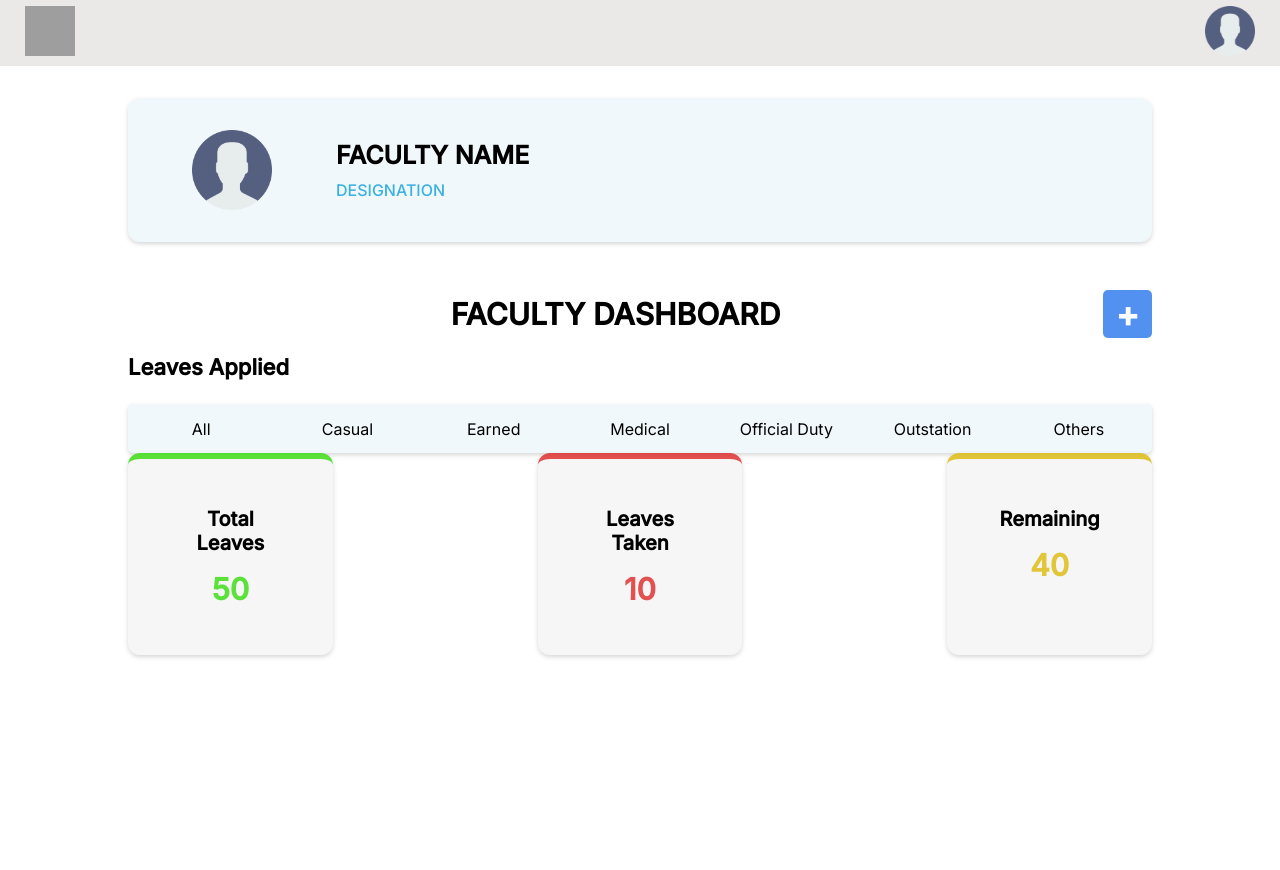
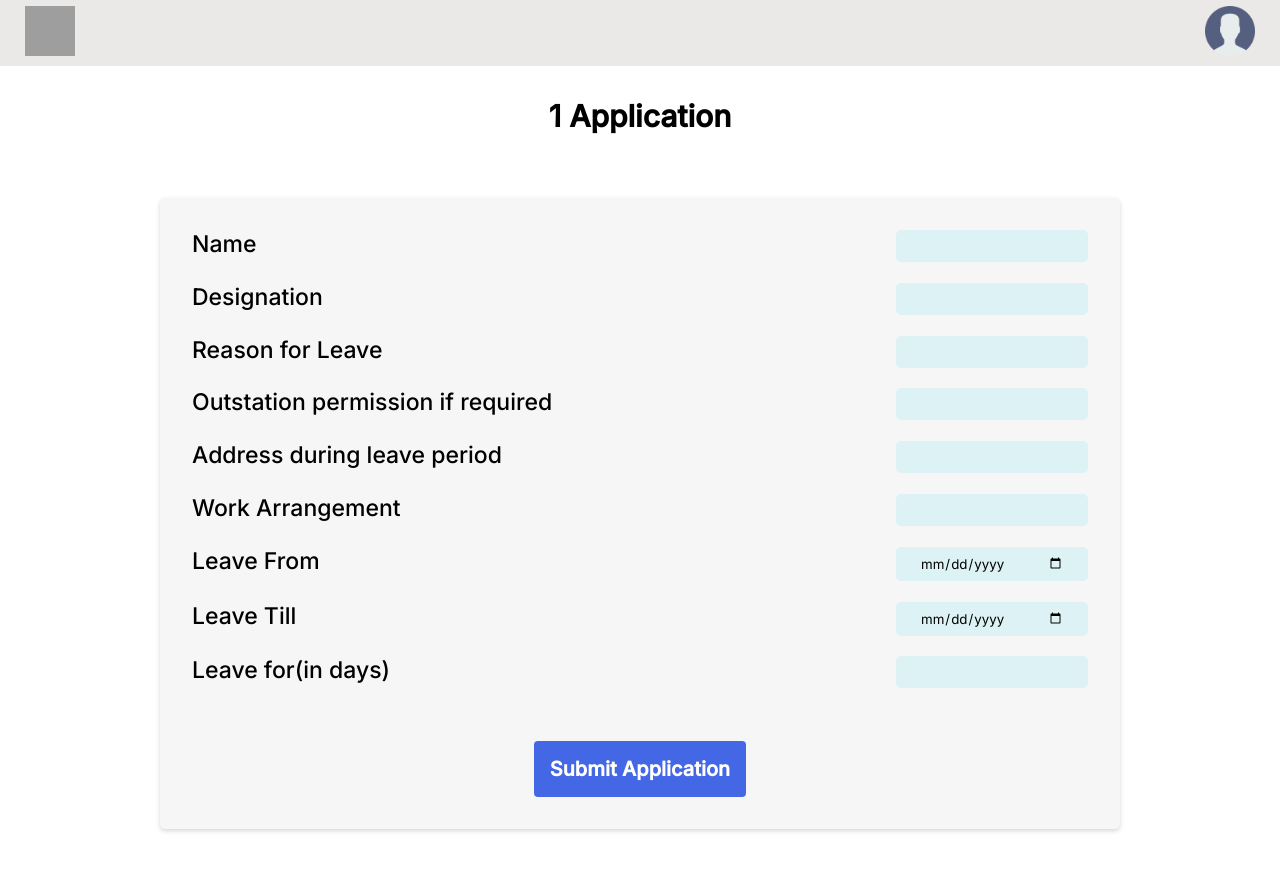
Before and after one commit to ERP-GBPUAT/module-1, a React (Create React App) app: page /form/1 in a window 1280 px wide. Shown: the top 870 px of the page. Before the commit the page ends 800 px from the top, so only its background shows below. Built offline with nearby package versions, Linux system fonts and the light colour scheme; grey boxes are pictures that could not be loaded.

Commit message:
added form

```diff
--- a/package.json
+++ b/package.json
@@ -8,6 +8,7 @@
     "@testing-library/user-event": "^13.5.0",
     "react": "^18.2.0",
     "react-dom": "^18.2.0",
+    "react-hook-form": "^7.43.9",
     "react-router-dom": "^6.6.2",
     "react-scripts": "5.0.1",
     "react-uuid": "^2.0.0",
--- a/src/App.js
+++ b/src/App.js
@@ -2,6 +2,8 @@ import "./App.css";
 import HomePage from "./pages/HomePage";
 import { Routes, Route } from "react-router-dom";
 import DetailPage from "./pages/DetailPage";
+import FormPage from "./components/FormPage";
+import LeaveRequestPage from "./pages/LeaveRequestPage";
 
 function App() {
   return (
@@ -9,6 +11,8 @@ function App() {
       <Routes>
         <Route path="*" element={<HomePage />} />
         <Route path="/detailPage/:id" element={<DetailPage />} />
+        <Route path="/form/:formCategory" element={<FormPage />} />
+        <Route path="/leaveRequests" element={<LeaveRequestPage />} />
       </Routes>
     </div>
   );
--- /dev/null
+++ b/src/components/FormPage.js
@@ -0,0 +1,134 @@
+import React from "react";
+import { useParams } from "react-router-dom";
+import { useForm } from "react-hook-form";
+import "../pages/DetailPage.css";
+import Header from "./Header";
+
+const FormPage = () => {
+  const params = useParams();
+  const { register, handleSubmit } = useForm();
+  const leaveType = params.formCategory;
+  const onSubmit = (data) => {
+    console.log(data);
+  };
+  return (
+    <>
+      <Header />
+      <div className="detailPage">
+        <div className="ahead">{leaveType} Application</div>
+        <div className="aformS">
+          <div className="formS">
+            <form onSubmit={handleSubmit(onSubmit)}>
+              <div>
+                <label>Name</label>
+                <input
+                  type="text"
+                  name="name"
+                  className="ans"
+                  {...register("name")}
+                />
+              </div>
+              <div>
+                <label>Designation</label>
+                <input
+                  type="text"
+                  name="designation"
+                  className="ans"
+                  {...register("designation")}
+                />
+              </div>
+              <div>
+                <label>Reason for Leave</label>
+                <input
+                  type="text"
+                  name="reason"
+                  className="ans"
+                  {...register("reason")}
+                />
+              </div>
+              <div>
+                <label>Outstation permission if required</label>
+                <input
+                  type="text"
+                  name="outstation permission"
+                  className="ans"
+                  {...register("outstaion permission")}
+                />
+              </div>
+              <div>
+                <label> Address during leave period</label>
+                <input
+                  type="text"
+                  name="address"
+                  className="ans"
+                  {...register("address")}
+                />
+              </div>
+              <div>
+                <label>Work Arrangement</label>
+                <input
+                  type="text"
+                  name="work arrangement"
+                  className="ans"
+                  {...register("work arrangement")}
+                />
+              </div>
+              <div>
+                <label>Leave From</label>
+                <input
+                  type="date"
+                  name="leave from"
+                  className="ans"
+                  {...register("leave from")}
+                />
+              </div>
+              <div>
+                <label>Leave Till</label>
+                <input
+                  type="date"
+                  name="leave till"
+                  className="ans"
+                  {...register("leave till")}
+                />
+              </div>
+              <div>
+                <label>Leave for(in days)</label>
+                <input
+                  type="number"
+                  name="number of leave days"
+                  className="ans"
+                  {...register("number of leave days")}
+                />
+              </div>
+              <div className="submitCont">
+                <button type="submit" className="submit">
+                  Submit Application
+                </button>
+              </div>
+              {/* <div>
+                <label>Number of C.L due</label>
+                <input
+                  type="text"
+                  name="cl due"
+                  className="ans"
+                  {...register("cl due")}
+                />
+              </div>
+              <div>
+              <label></label>
+                <input
+                  type="text"
+                  name="name"
+                  className="ans"
+                  {...register("name")}
+                />
+              </div> */}
+            </form>
+          </div>
+        </div>
+      </div>
+    </>
+  );
+};
+
+export default FormPage;
--- /dev/null
+++ b/src/components/LeaveRequestBar.css
@@ -0,0 +1,22 @@
+.leaveR {
+  width: 80vw;
+  margin: auto;
+  margin-top: 3rem;
+  margin-bottom: 2rem;
+  display: flex;
+  justify-content: space-between;
+  align-items: center;
+  font-size: 20px;
+  padding: 20px;
+  color: rgba(52, 220, 10, 0.8);
+  font-weight: bold;
+  border: 3px solid rgba(52, 220, 10, 0.8);
+  border-radius: 5px;
+}
+.check {
+  padding: 10px 20px;
+  background-color: rgba(52, 220, 10, 0.8);
+  color: white;
+  border-radius: 4px;
+  cursor: pointer;
+}
--- /dev/null
+++ b/src/components/LeaveRequestsBar.js
@@ -0,0 +1,22 @@
+import React from "react";
+import "./LeaveRequestBar.css";
+import { useNavigate } from "react-router-dom";
+
+const LeaveRequestsBar = () => {
+  const leavesRequests = 3;
+  const navigate = useNavigate();
+
+  const showReqHandler = () => {
+    navigate("/leaveRequests");
+  };
+  return (
+    <div className="leaveR">
+      <div>{leavesRequests} new Leave Requests Received</div>
+      <div className="check" onClick={showReqHandler}>
+        Check Here
+      </div>
+    </div>
+  );
+};
+
+export default LeaveRequestsBar;
--- a/src/components/Modal.js
+++ b/src/components/Modal.js
@@ -1,9 +1,11 @@
 import React from "react";
 import { useState } from "react";
+import { useNavigate } from "react-router-dom";
 import "./Modal.css";
 
 const Modal = ({ setModal }) => {
   const [category, setCategory] = useState("");
+  const navigate = useNavigate();
   const closeModalHandler = () => {
     setModal(false);
   };
@@ -13,6 +15,7 @@ const Modal = ({ setModal }) => {
   const setCategoryHandler = () => {
     setModal(false);
     console.log(category);
+    navigate(`/form/${category}`);
   };
 
   return (
--- a/src/pages/DetailPage.css
+++ b/src/pages/DetailPage.css
@@ -17,6 +17,15 @@
   font-weight: 500;
   margin: 4rem 8rem;
 }
+.aformS {
+  background: rgba(217, 217, 217, 0.23);
+  box-shadow: 0px 2px 4px rgba(178, 178, 178, 0.5);
+  border-radius: 5px;
+  padding: 2rem;
+  font-size: 23px;
+  font-weight: 500;
+  margin: 4rem 8rem;
+}
 .qus,
 .ans {
   margin-bottom: 1.3rem;
@@ -24,6 +33,7 @@
 }
 .ans {
   background-color: #dcf2f4;
+  border: none;
   border-radius: 5px;
 }
 .astatus {
@@ -50,3 +60,25 @@
   border-radius: 4px;
   border: 2px solid;
 }
+
+.formS form div {
+  display: flex;
+  justify-content: space-between;
+}
+.formS form div input {
+  width: 15vw;
+}
+.formS form .submitCont {
+  margin-top: 2rem;
+  display: flex;
+  justify-content: center;
+}
+.formS form .submitCont .submit {
+  background-color: rgba(24, 68, 226, 0.8);
+  color: white;
+  border: none;
+  padding: 1rem;
+  font-size: 20px;
+  font-weight: 600;
+  border-radius: 4px;
+}
--- a/src/pages/HomePage.js
+++ b/src/pages/HomePage.js
@@ -2,6 +2,7 @@ import React from "react";
 import Dashboard from "../components/Dashboard";
 import Header from "../components/Header";
 import UserInfo from "../components/UserInfo";
+import LeaveRequestsBar from "../components/LeaveRequestsBar";
 
 const HomePage = () => {
   return (
@@ -9,6 +10,9 @@ const HomePage = () => {
       <Header />
       <UserInfo />
       <Dashboard />
+
+      {/* When user is either HOD or Dean */}
+      <LeaveRequestsBar />
     </>
   );
 };
--- /dev/null
+++ b/src/pages/LeaveRequestPage.js
@@ -0,0 +1,19 @@
+import React from "react";
+import Header from "../components/Header";
+import UserInfo from "../components/UserInfo";
+
+const LeaveRequestPage = () => {
+  return (
+    <>
+      <Header />
+      <UserInfo />
+      <div className="dashboard">
+        <div className="dashHeader">
+          <div style={{ margin: "auto" }}>LEAVE REQUESTS</div>
+        </div>
+      </div>
+    </>
+  );
+};
+
+export default LeaveRequestPage;
```
Also changed, not shown: 1 other file (tests, documents, lock files or other folders).
